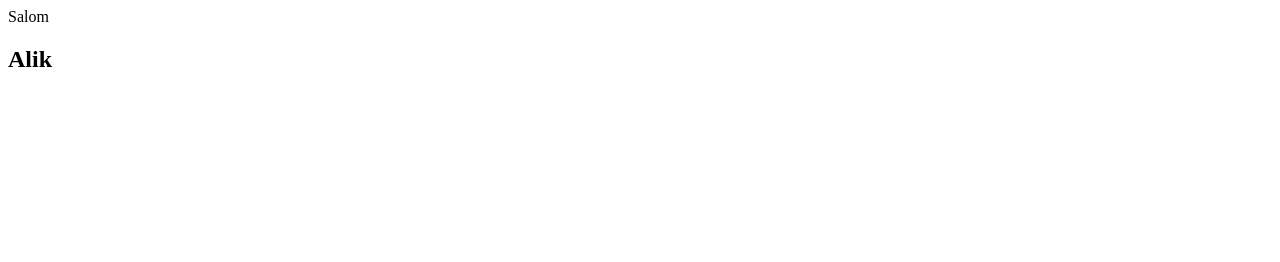
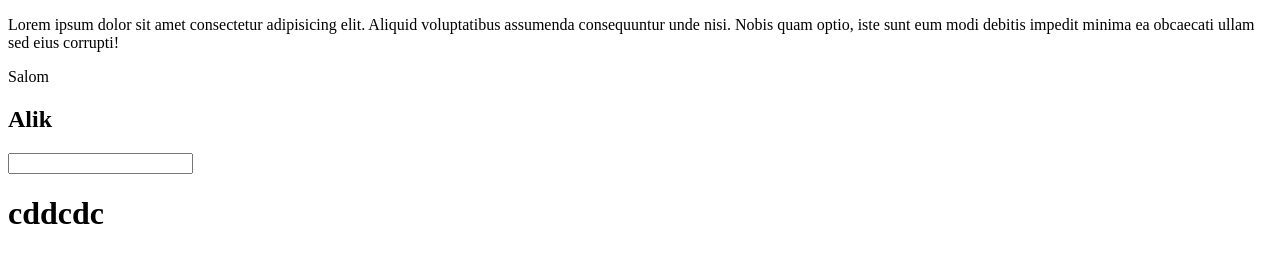
Before and after one commit to Nurullo1997/project, a plain HTML site: page index.html in a window 1280 px wide. Drawn offline with Linux system fonts and the light colour scheme.

Commit message:
index file ni o'zgartirdik

```diff
--- a/index.html
+++ b/index.html
@@ -6,7 +6,12 @@
     <title>Document</title>
 </head>
 <body>
+
+    <p>Lorem ipsum dolor sit amet consectetur adipisicing elit. Aliquid voluptatibus assumenda consequuntur unde nisi. Nobis quam optio, iste sunt eum modi debitis impedit minima ea obcaecati ullam sed eius corrupti!</p>
     <div>Salom</div>
     <h2>Alik</h2>
+    <input type="text">
+    <link rel="stylesheet" href="">
+    <h1>cddcdc</h1>
 </body>
 </html>
```
